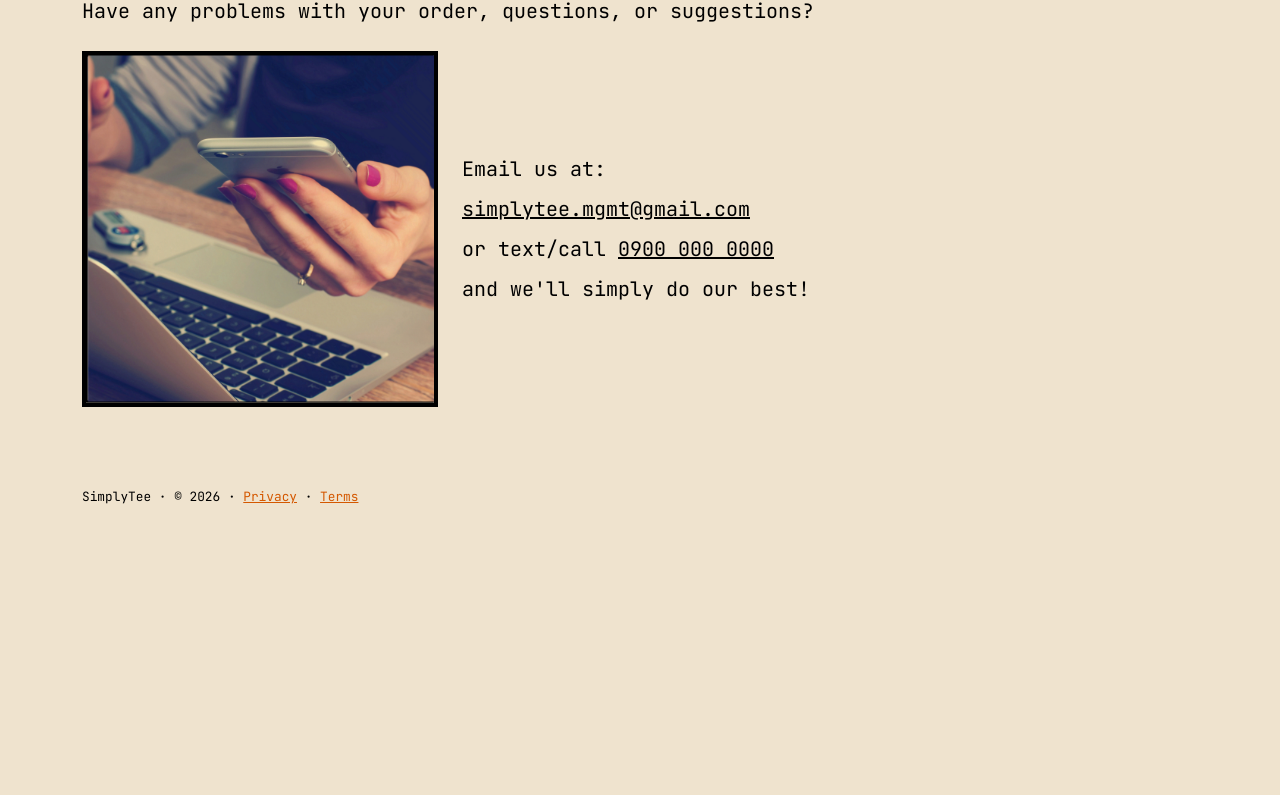
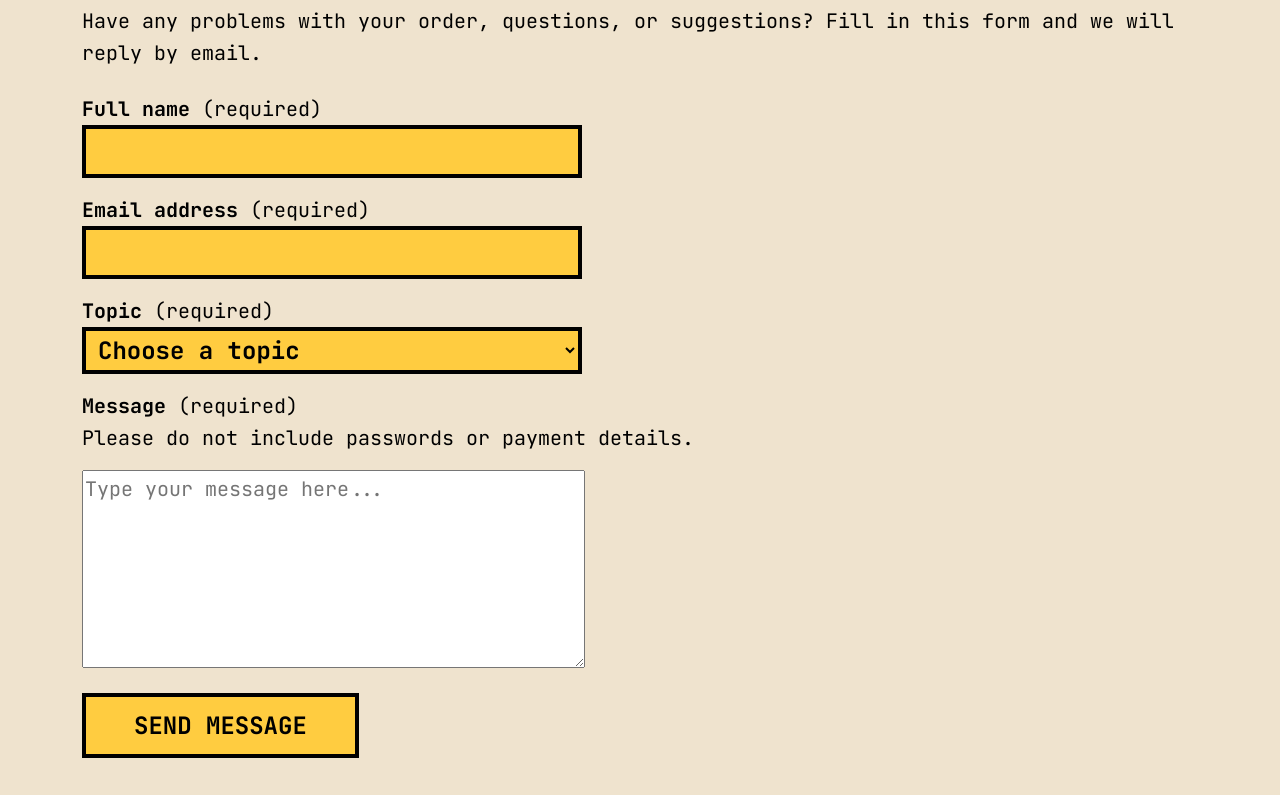
Before and after one commit to STAN-L00nA/MMS-142-_-Assignment2-, a plain HTML site: page contact.html in a window 1280 px wide. Shown: the part 199-994 px from the top of the page. Before the commit the page ends 800 px from the top, so only its background shows below. Drawn offline with nearby package versions, Linux system fonts and the light colour scheme.

Commit message:
Working Contact Form

```diff
--- a/contact.html
+++ b/contact.html
@@ -7,6 +7,7 @@
   <link rel="icon" type="image/svg+xml" href="images/favicon.svg">
 
   <link href="https://cdn.jsdelivr.net/npm/bootstrap@5.3.3/dist/css/bootstrap.min.css" rel="stylesheet">
+  <script src="js/mailto.js" defer></script>
 
   <link rel="preconnect" href="https://fonts.googleapis.com">
   <link rel="preconnect" href="https://fonts.gstatic.com" crossorigin>
@@ -39,23 +40,64 @@
   <main>
     <section class="home-section">
       <div class="container">
-        <h1 class="h2 mb-3">Contact Us</h1>
-        <p class="mb-4">Have any problems with your order, questions, or suggestions?</p>
+        <h1 class="h1 mb-3">Contact Us</h1>
+        <p class="mb-4">Have any problems with your order, questions, or suggestions? Fill in this form and we will reply by email.</p>
 
-        <div class="row g-4 align-items-center">
+        <form id="contact-form" class="contact-form" action="#" method="post" enctype="text/plain">
+        <div class="form-group mt-3">
+          <label for="full-name"><strong>Full name</strong> <span class="required">(required)</span></label>
+          <p>
+          <input type="text" id="full-name" name="full_name" class="st-select" required autocomplete="name">
+          </p>
+        </div>
+
+        <div class="form-group mt-3">
+          <label for="email"><strong>Email address</strong> <span class="required">(required)</span></label>
+          <p>
+          <input type="email" id="email" name="email" class="st-select" required autocomplete="email">
+          </p>
+        </div>
+
+        <div class="form-group mt-3">
+          <label for="topic"><strong>Topic</strong> <span class="required">(required)</span></label>
+          <p>
+          <select id="topic" name="topic" class="st-select" required>
+            <option value="">Choose a topic</option>
+            <option value="order">A problem about an order</option>
+            <option value="product">A question about a product</option>
+            <option value="product">A suggestion</option>
+            <option value="other">Something else</option>
+          </select>
+          </p>
+        </div>
+
+        <div class="form-group mt-3">
+          <label for="message"><strong>Message</strong> <span class="required">(required)</span></label>
+          <p id="message-hint" class="hint">Please do not include passwords or payment details.</p>
+          <textarea id="message" name="message" rows="6" cols="40" class="st-message" placeholder="Type your message here..." required aria-describedby="message-hint"></textarea>
+        </div>
+
+        <button class="btn-st-shop mt-3" type="submit">Send message</button>
+
+        <p id="form-message" role="status"></p>
+      </form>
+
+        <div class="row g-4 align-items-center mt-5">
           <div class="col-12 col-md-4">
             <img src="images/contact.png" class="img-fluid contact-img" alt="Person holding a phone next to a laptop">
           </div>
           <div class="col-12 col-md-8 contact-info">
+            <p class="mb-2">Here are other ways to reach us!</p>
             <p class="mb-2">Email us at:</p>
-            <p class="mb-2"><a href="mailto:simplytee.mgmt@gmail.com">simplytee.mgmt@gmail.com</a></p>
+            <p class="mb-2"><a href="mailto:orders@examplewebsite142.com">orders@examplewebsite142.com</a></p>
             <p class="mb-2">or text/call <a href="tel:+639000000000">0900 000 0000</a></p>
-            <p class="mb-0">and we'll simply do our best!</p>
           </div>
         </div>
       </div>
     </section>
+
   </main>
+
 
   <!-- FOOTER: same on every page -->
   <footer>
```
